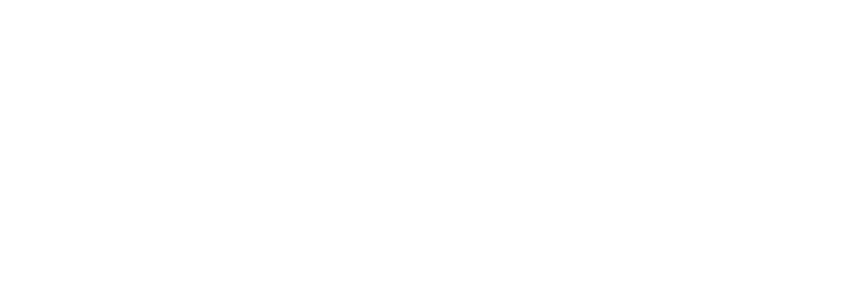
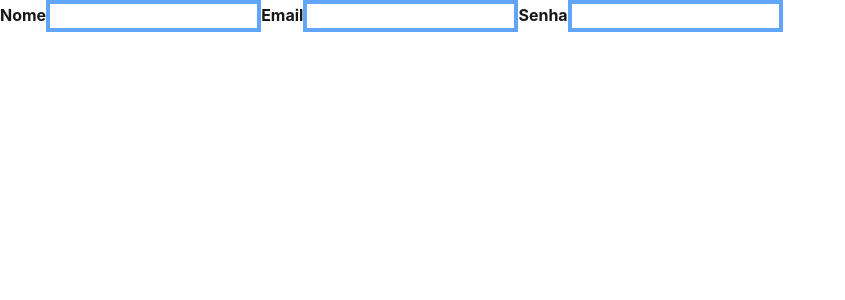
Before and after one commit to 0FelipeMeira/budgetflow-frontend, a Next.js app: page /register in a window 1280 px wide. Shown: the top 300 px of the page, without its empty margins (0-845 px from the left). Built offline with nearby package versions, Linux system fonts and the light colour scheme.

Commit message:
Criou componente input

```diff
--- a/app/Criando pasta teste/text.jsx
+++ /dev/null
@@ -1,9 +0,0 @@
-import React from 'react'
-
-function text() {
-  return (
-    <div>Testando a branch pelo githubdesktop</div>
-  )
-}
-
-export default text
--- a/app/login/page.tsx
+++ b/app/login/page.tsx
@@ -1,6 +1,9 @@
+import React from 'react'
 
-const LoginPage = () => {
-  return <></>;
-};
+function Page_login() {
+  return (
+    <div>Textoteste</div>
+  )
+}
 
-export default LoginPage;
+export default Page_login;
--- a/app/register/page.tsx
+++ b/app/register/page.tsx
@@ -1,6 +1,16 @@
+"use client";
+import React from 'react'
+import Input from '@/components/Input/Input';
 
-const LoginPage = () => {
-  return <></>;
-};
+function Page_register() {
+  return (
+    <>
 
-export default LoginPage;
+      <Input label='Nome' ></Input>
+      <Input label='Email' ></Input>
+      <Input label='Senha' ></Input>
+    </>
+  )
+}
+
+export default Page_register
--- /dev/null
+++ b/components/Input/Input.tsx
@@ -0,0 +1,18 @@
+import React from "react";
+
+
+interface InputProps {
+    label: string;
+    placeholder?: string;
+
+}
+const Input = ({ label, placeholder }: InputProps) => {
+    return (
+        <>
+            <label className="font-bold">{label}</label>
+            <input type="text" className="border-4 border-blue-400"></input>
+        </>
+    )
+}
+
+export default Input
```
